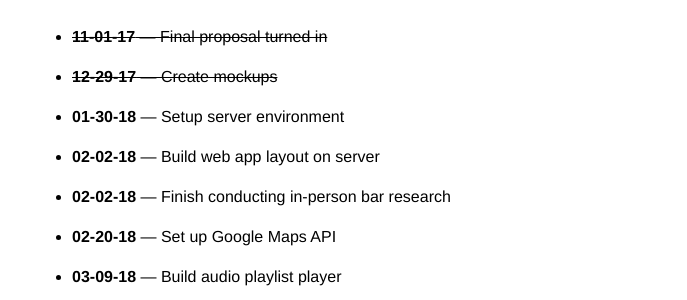
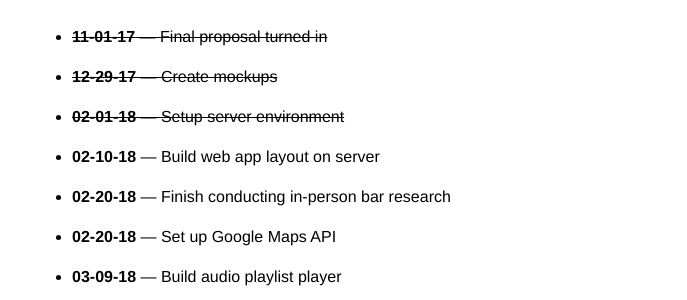
Before and after one commit to pathana/pathana.github.io, a Jekyll site: the page built from milestones/index.html, in a window 1280 px wide. Shown: the part 141-441 px from the top of the page, without its empty margins (160-847 px from the left). Built offline with Jekyll 4.4.1, drawn with Linux system fonts in a browser that asks for light colours.

Commit message:
Update index.html

```diff
--- a/milestones/index.html
+++ b/milestones/index.html
@@ -7,9 +7,9 @@ title: Capstone Blog - Milestones
   <ul class="milestones">
 	  <li><strike><b>11-01-17</b> ― Final proposal turned in</strike></li>
 	  <li><strike><b>12-29-17</b> ― Create mockups</strike></li>
-	  <li><b>01-30-18</b> ― Setup server environment</li>
-	  <li><b>02-02-18</b> ― Build web app layout on server</li>
-	  <li><b>02-02-18</b> ― Finish conducting in-person bar research</li>
+	  <li><strike><b>02-01-18</b> ― Setup server environment</strike></li>
+	  <li><b>02-10-18</b> ― Build web app layout on server</li>
+	  <li><b>02-20-18</b> ― Finish conducting in-person bar research</li>
 	  <li><b>02-20-18</b> ― Set up Google Maps API</li>
 	  <li><b>03-09-18</b> ― Build audio playlist player</li>
 	  <li><b>03-30-18</b> ― Integrate music player for each bar</li>
```
